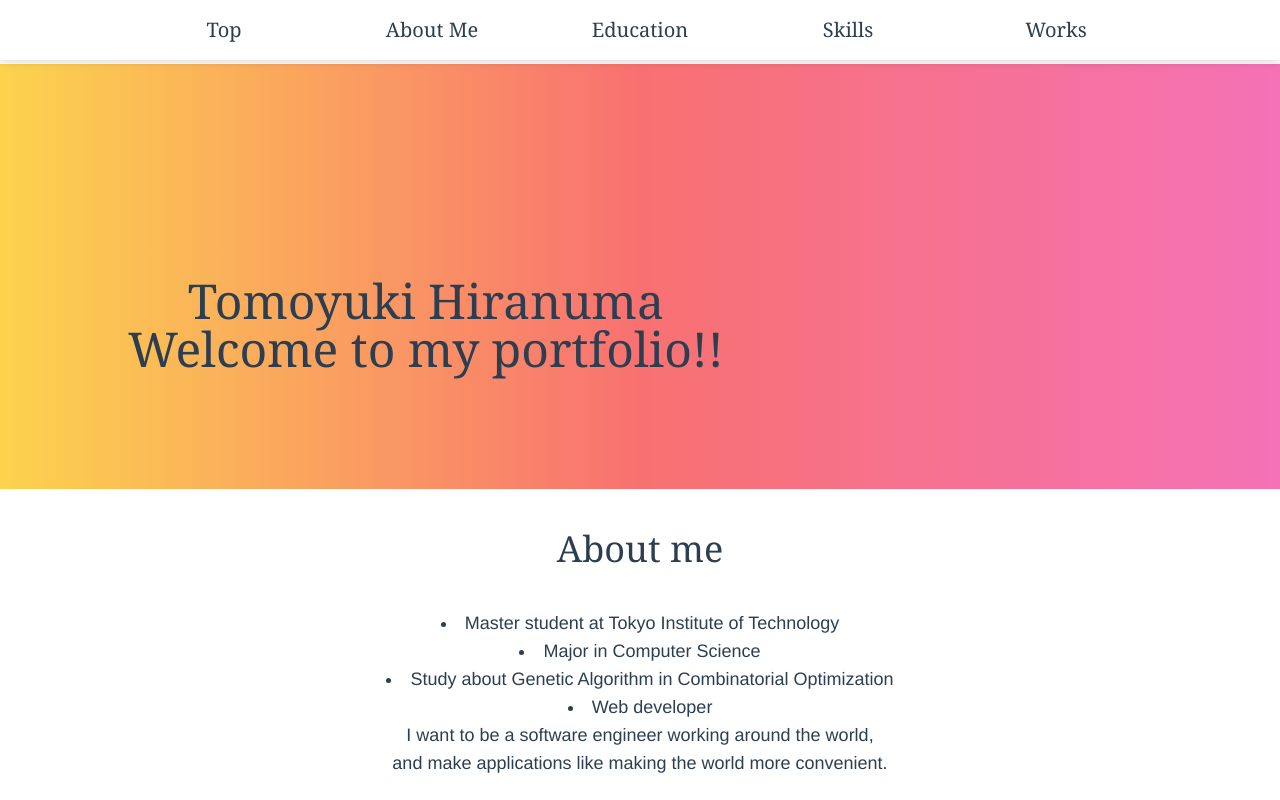
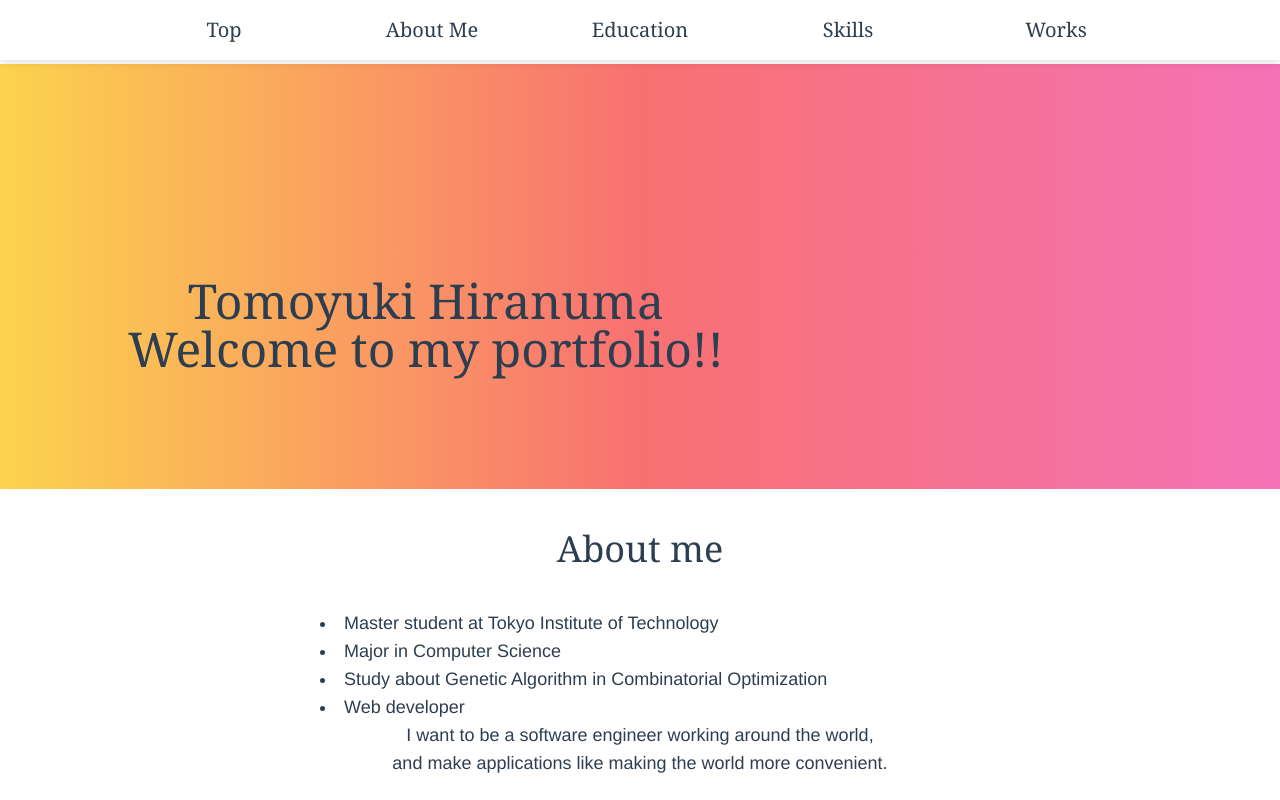
Before and after one commit to tomoyuki-hiranuma/portfolio, a Vue app: page / in a window 1280 px wide. Shown: the top 800 px of the page. Built offline with nearby package versions, Linux system fonts and the light colour scheme.

Commit message:
fix assign about me

```diff
--- a/src/components/About.vue
+++ b/src/components/About.vue
@@ -1,13 +1,19 @@
 <template>
   <div id="about">
     <p class="text-2xl md:text-4xl my-7 md:my-10 font-serif">About me</p>
-    <div class="text-sm md:text-lg my-7 md:my-10">
-      <li>Master student at Tokyo Institute of Technology</li>
-      <li>Major in Computer Science</li>
-      <li>Study about Genetic Algorithm in Combinatorial Optimization</li>
-      <li>Web developer</li>
-      <p>I want to be a software engineer working around the world,</p>
-      <p>and make applications like making the world more convenient.</p>
+    <div class="w-1/2 mx-auto text-sm md:text-lg my-7 md:my-10">
+      <div class="">
+        <li class="text-left">
+          Master student at Tokyo Institute of Technology
+        </li>
+        <li class="text-left">Major in Computer Science</li>
+        <li class="text-left">
+          Study about Genetic Algorithm in Combinatorial Optimization
+        </li>
+        <li class="text-left">Web developer</li>
+        <p>I want to be a software engineer working around the world,</p>
+        <p>and make applications like making the world more convenient.</p>
+      </div>
     </div>
   </div>
 </template>
```
